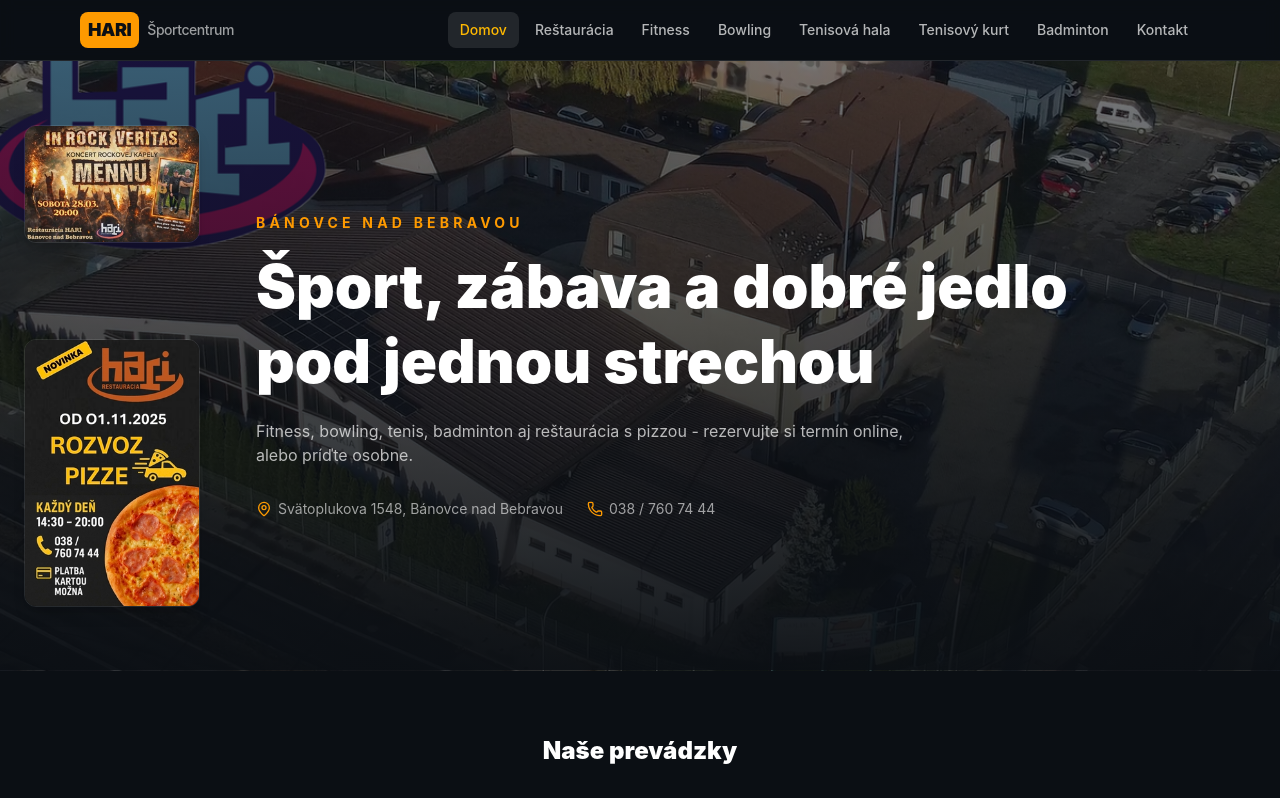
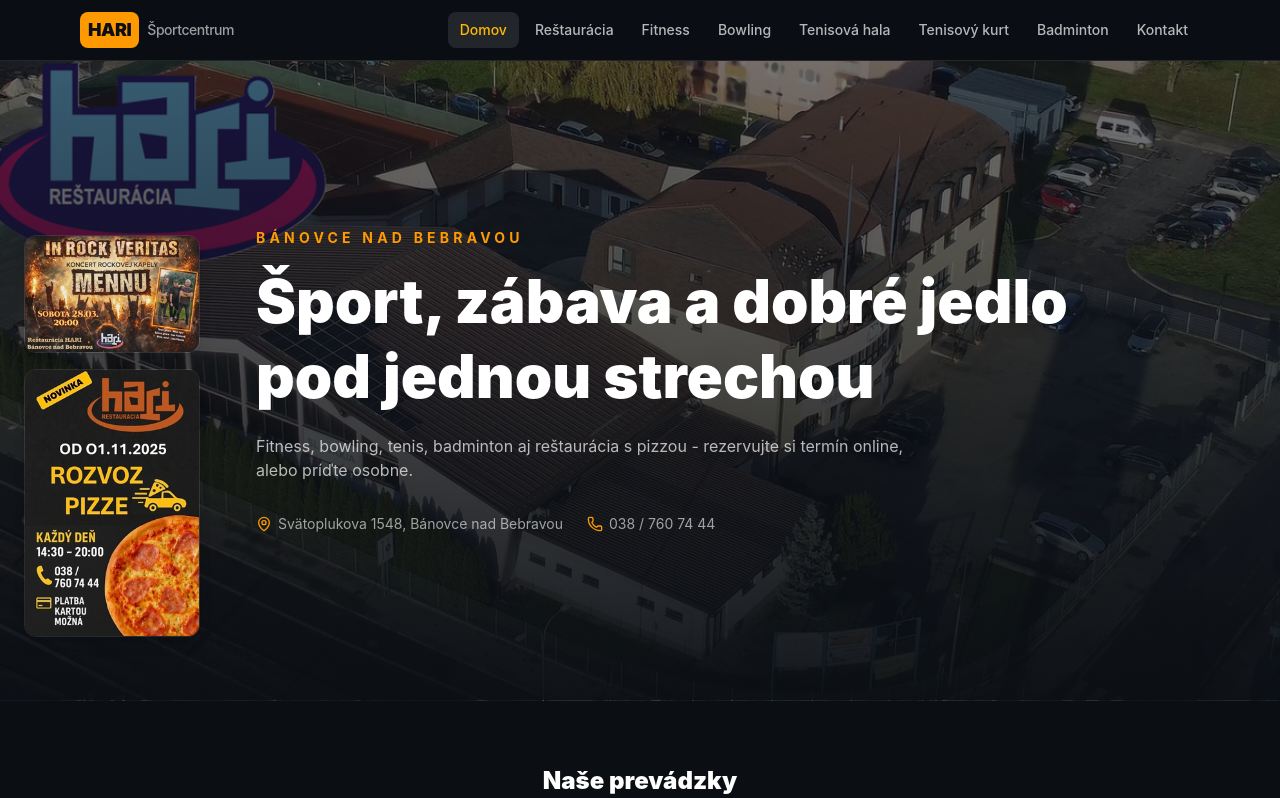
Before and after one commit to sky1407/hari-sportcentrum, a React (Vite) app in the folder client/: page / in a window 1280 px wide. Shown: the top 798 px of the page. Built offline with nearby package versions, Linux system fonts and the light colour scheme.

Commit message:
Group promo poster + pizza banner into one repositionable unit
Fixed small gap between the two images now, and the whole pair moves
together via a single PROMO_STACK_OFFSET_PX constant instead of
fiddling with margin on one image at a time.

```diff
--- a/client/src/pages/Home.jsx
+++ b/client/src/pages/Home.jsx
@@ -1,6 +1,10 @@
 import { Link } from 'react-router-dom';
 import { ArrowRight, MapPin, Phone } from 'lucide-react';
 import { VENUE_LIST } from '../lib/venues';
+
+// Moves the whole poster+pizza-banner stack up/down together as one unit -
+// this is the only number to touch when repositioning it.
+const PROMO_STACK_OFFSET_PX = 110;
 
 export default function Home() {
   return (
@@ -12,9 +16,12 @@
         }}
       >
         <div className="flex w-full flex-col gap-10 py-16 lg:flex-row lg:items-center">
-          <div className="mx-auto w-full max-w-[200px] shrink-0 px-4 sm:px-6 lg:mx-0 lg:pl-6 lg:pr-0">
+          <div
+            className="mx-auto w-full max-w-[200px] shrink-0 space-y-4 px-4 sm:px-6 lg:mx-0 lg:pl-6 lg:pr-0"
+            style={{ marginTop: PROMO_STACK_OFFSET_PX }}
+          >
             <img src="/photos/aktualna-akcia.jpg" alt="Aktuálna akcia" className="w-full rounded-xl border border-white/10 shadow-lg" />
-            <img src="/photos/pizza-rozvoz.jpg" alt="Rozvoz pizze - novinka" className="mt-24 w-full rounded-xl border border-white/10 shadow-lg" />
+            <img src="/photos/pizza-rozvoz.jpg" alt="Rozvoz pizze - novinka" className="w-full rounded-xl border border-white/10 shadow-lg" />
           </div>
 
           <div className="flex-1 px-4 text-center lg:text-left">
```
